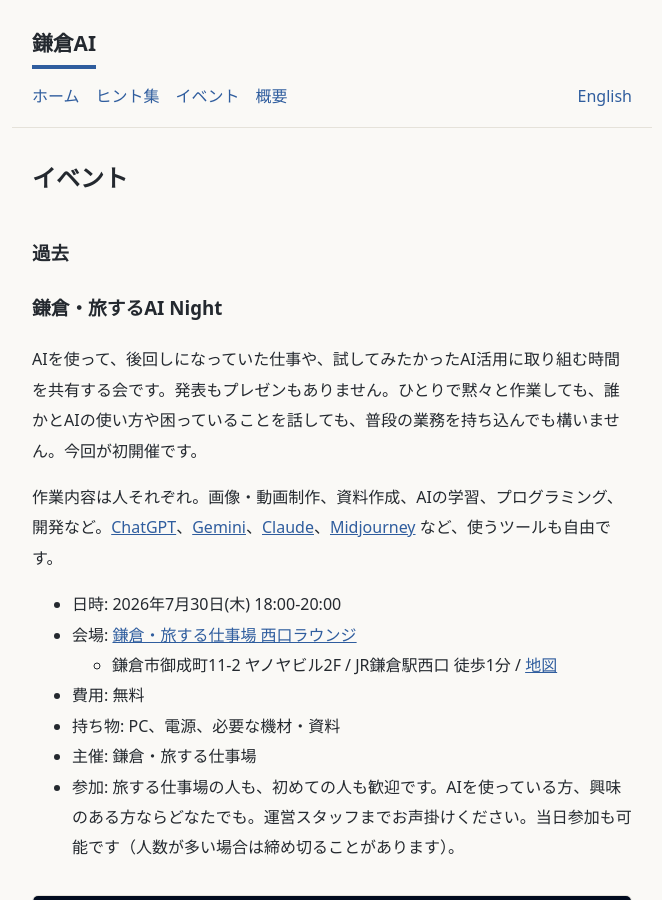
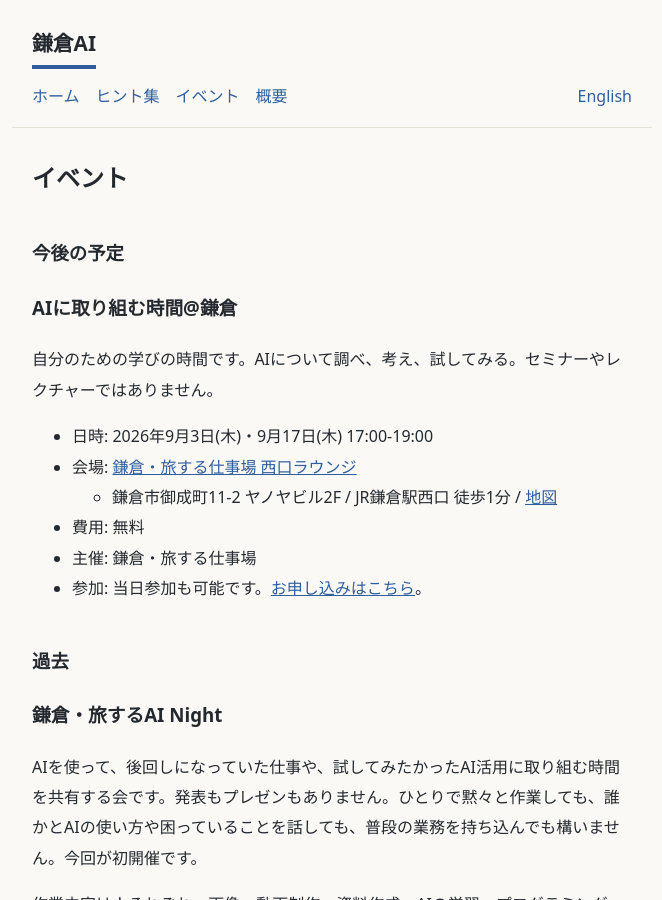
Before and after one commit to tagawa/kamakura-ai, a Jekyll site: the page built from ja/events.md, in a window 1280 px wide and 900 px high. Shown: the whole window, without its empty margins (308-970 px from the left). Built offline with Jekyll 4.4.1, drawn with Linux system fonts in a browser that asks for light colours.

Commit message:
Add Japanese event

```diff
--- a/ja/events.md
+++ b/ja/events.md
@@ -7,6 +7,95 @@
 alt_lang_url: /en/events/
 permalink: /ja/events/
 ---
+
+## 今後の予定
+
+### AIに取り組む時間@鎌倉
+
+自分のための学びの時間です。AIについて調べ、考え、試してみる。セミナーやレクチャーではありません。
+
+- 日時: 2026年9月3日(木)・9月17日(木) 17:00-19:00
+- 会場: [鎌倉・旅する仕事場 西口ラウンジ](https://tabikamakura.com/)
+  - 鎌倉市御成町11-2 ヤノヤビル2F / JR鎌倉駅西口 徒歩1分 / [地図](https://maps.apple.com/?address=11-2,%20Onarimachi,%20Kamakura,%20Kanagawa,%20Japan%20248-0012&ll=35.318887,139.549701&q=11-2,%20Onarimachi)
+- 費用: 無料
+- 主催: 鎌倉・旅する仕事場
+- 参加: 当日参加も可能です。[お申し込みはこちら](https://tabikamakura.com/kamakura_ai.html)。
+
+<script type="application/ld+json">
+{
+  "@context": "https://schema.org",
+  "@type": "Event",
+  "name": "AIに取り組む時間@鎌倉",
+  "description": "自分のための学びの時間。AIについて調べ、考え、試してみる。",
+  "startDate": "2026-09-03T17:00:00+09:00",
+  "endDate": "2026-09-03T19:00:00+09:00",
+  "eventStatus": "https://schema.org/EventScheduled",
+  "eventAttendanceMode": "https://schema.org/OfflineEventAttendanceMode",
+  "inLanguage": "ja",
+  "location": {
+    "@type": "Place",
+    "name": "鎌倉・旅する仕事場 西口ラウンジ",
+    "address": {
+      "@type": "PostalAddress",
+      "postalCode": "248-0012",
+      "addressRegion": "神奈川県",
+      "addressLocality": "鎌倉市",
+      "streetAddress": "御成町11-2 ヤノヤビル2F",
+      "addressCountry": "JP"
+    }
+  },
+  "organizer": {
+    "@type": "Organization",
+    "name": "鎌倉・旅する仕事場",
+    "url": "https://tabikamakura.com/"
+  },
+  "offers": {
+    "@type": "Offer",
+    "price": "0",
+    "priceCurrency": "JPY",
+    "availability": "https://schema.org/InStock",
+    "url": "https://tabikamakura.com/kamakura_ai.html"
+  }
+}
+</script>
+
+<script type="application/ld+json">
+{
+  "@context": "https://schema.org",
+  "@type": "Event",
+  "name": "AIに取り組む時間@鎌倉",
+  "description": "自分のための学びの時間。AIについて調べ、考え、試してみる。",
+  "startDate": "2026-09-17T17:00:00+09:00",
+  "endDate": "2026-09-17T19:00:00+09:00",
+  "eventStatus": "https://schema.org/EventScheduled",
+  "eventAttendanceMode": "https://schema.org/OfflineEventAttendanceMode",
+  "inLanguage": "ja",
+  "location": {
+    "@type": "Place",
+    "name": "鎌倉・旅する仕事場 西口ラウンジ",
+    "address": {
+      "@type": "PostalAddress",
+      "postalCode": "248-0012",
+      "addressRegion": "神奈川県",
+      "addressLocality": "鎌倉市",
+      "streetAddress": "御成町11-2 ヤノヤビル2F",
+      "addressCountry": "JP"
+    }
+  },
+  "organizer": {
+    "@type": "Organization",
+    "name": "鎌倉・旅する仕事場",
+    "url": "https://tabikamakura.com/"
+  },
+  "offers": {
+    "@type": "Offer",
+    "price": "0",
+    "priceCurrency": "JPY",
+    "availability": "https://schema.org/InStock",
+    "url": "https://tabikamakura.com/kamakura_ai.html"
+  }
+}
+</script>
 
 ## 過去
 
```
